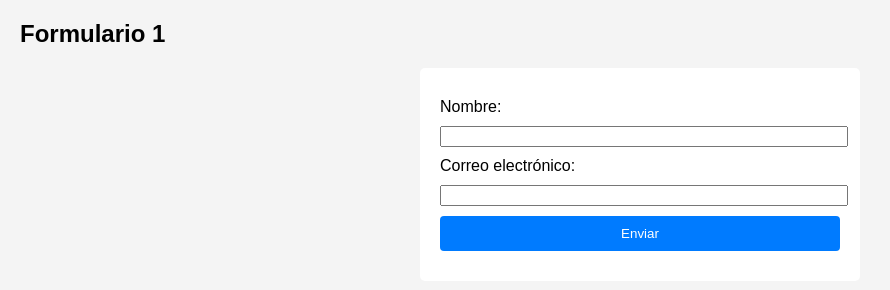
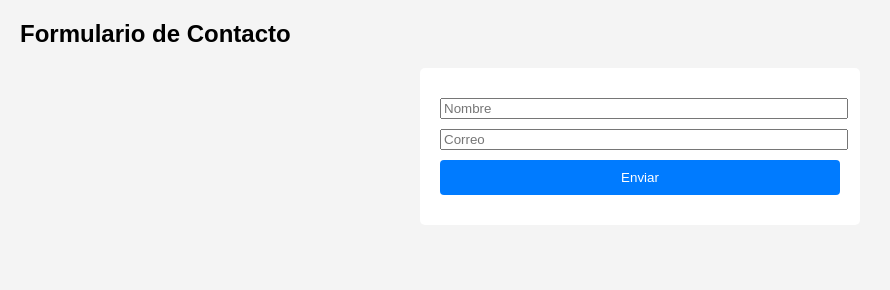
Before and after one commit to Fdresp1n02a/Pr-ctica-Formularios-Leonel-Fernando-Espinoza-Cobos-4-G, a plain HTML site: page formularios Leoenel Fernando Espinoza Cobos 4-G/formularios/form1.html in a window 1280 px wide. Shown: the whole page, without its empty margins (0-890 px from the left). Drawn offline with Linux system fonts and the light colour scheme.

Commit message:
form1.html

```diff
--- a/formularios Leoenel Fernando Espinoza Cobos 4-G/formularios/form1.html
+++ b/formularios Leoenel Fernando Espinoza Cobos 4-G/formularios/form1.html
@@ -1,19 +1,18 @@
 <!DOCTYPE html>
 <html lang="es">
 <head>
-  <meta charset="UTF-8" />
-  <title>Formulario 1</title>
-  <link rel="stylesheet" href="../styles/styles.css" />
+  <meta charset="UTF-8">
+  <title>Formulario</title>
+  <link rel="stylesheet" href="../styles/styles.css">
 </head>
 <body>
-  <h2>Formulario 1</h2>
-  <form id="form1">
-    <label for="nombre">Nombre:</label>
-    <input type="text" id="nombre" required />
-    <label for="correo">Correo electrónico:</label>
-    <input type="email" id="correo" required />
+  <h2>Formulario de Contacto</h2>
+  <form id="contactForm">
+    <input type="text" id="nombre" placeholder="Nombre" required>
+    <input type="email" id="email" placeholder="Correo" required>
     <button type="submit">Enviar</button>
   </form>
-  <script src="../script/script2.js" defer></script>
+  <p id="error" class="error"></p>
+  <script src="../script/script2.js"></script>
 </body>
 </html>
```
